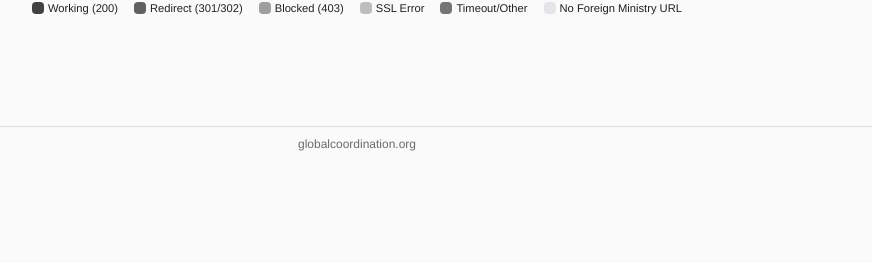
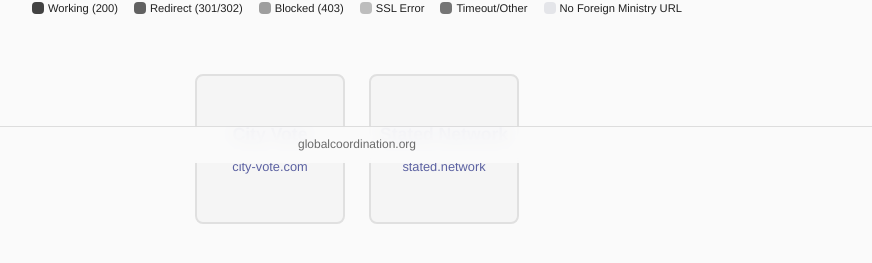
Before and after one commit to c-riq/globalcoordination_org, a React (Vite) app: page / in a window 1280 px wide. Shown: the part 637-900 px from the top of the page, without its empty margins (283-1155 px from the left). Before the commit the page ends 800 px from the top, so only its background shows below. Built offline with nearby package versions, Linux system fonts and the light colour scheme.

Commit message:
Add links to city-vote and stated.network

```diff
--- a/src/components/LandingPage.tsx
+++ b/src/components/LandingPage.tsx
@@ -150,6 +150,101 @@ function LandingPage() {
             <Typography variant="caption" sx={{ fontSize: '0.7rem' }}>No Foreign Ministry URL</Typography>
           </Box>
         </Box>
+
+        {/* Link Cards */}
+        <Box sx={{
+          display: 'flex',
+          justifyContent: 'center',
+          gap: 3,
+          mt: 4,
+          px: 2
+        }}>
+          <Box
+            component="a"
+            href="https://city-vote.com"
+            target="_blank"
+            rel="noopener noreferrer"
+            sx={{
+              width: { xs: 120, sm: 150 },
+              height: { xs: 120, sm: 150 },
+              backgroundColor: '#f5f5f5',
+              border: '2px solid #e0e0e0',
+              borderRadius: 2,
+              display: 'flex',
+              flexDirection: 'column',
+              alignItems: 'center',
+              justifyContent: 'center',
+              textDecoration: 'none',
+              color: '#1a237e',
+              transition: 'all 0.3s ease',
+              '&:hover': {
+                backgroundColor: '#eeeeee',
+                borderColor: '#1a237e',
+                transform: 'translateY(-2px)',
+                boxShadow: '0 4px 12px rgba(0,0,0,0.1)'
+              }
+            }}
+          >
+            <Typography variant="h6" sx={{
+              fontWeight: 600,
+              textAlign: 'center',
+              fontSize: { xs: '0.9rem', sm: '1.1rem' }
+            }}>
+              City Vote
+            </Typography>
+            <Typography variant="caption" sx={{
+              mt: 1,
+              textAlign: 'center',
+              fontSize: { xs: '0.7rem', sm: '0.8rem' },
+              opacity: 0.7
+            }}>
+              city-vote.com
+            </Typography>
+          </Box>
+
+          <Box
+            component="a"
+            href="https://stated.network"
+            target="_blank"
+            rel="noopener noreferrer"
+            sx={{
+              width: { xs: 120, sm: 150 },
+              height: { xs: 120, sm: 150 },
+              backgroundColor: '#f5f5f5',
+              border: '2px solid #e0e0e0',
+              borderRadius: 2,
+              display: 'flex',
+              flexDirection: 'column',
+              alignItems: 'center',
+              justifyContent: 'center',
+              textDecoration: 'none',
+              color: '#1a237e',
+              transition: 'all 0.3s ease',
+              '&:hover': {
+                backgroundColor: '#eeeeee',
+                borderColor: '#1a237e',
+                transform: 'translateY(-2px)',
+                boxShadow: '0 4px 12px rgba(0,0,0,0.1)'
+              }
+            }}
+          >
+            <Typography variant="h6" sx={{
+              fontWeight: 600,
+              textAlign: 'center',
+              fontSize: { xs: '0.9rem', sm: '1.1rem' }
+            }}>
+              Stated Network
+            </Typography>
+            <Typography variant="caption" sx={{
+              mt: 1,
+              textAlign: 'center',
+              fontSize: { xs: '0.7rem', sm: '0.8rem' },
+              opacity: 0.7
+            }}>
+              stated.network
+            </Typography>
+          </Box>
+        </Box>
       </Box>
 
       {/* Footer */}
```
